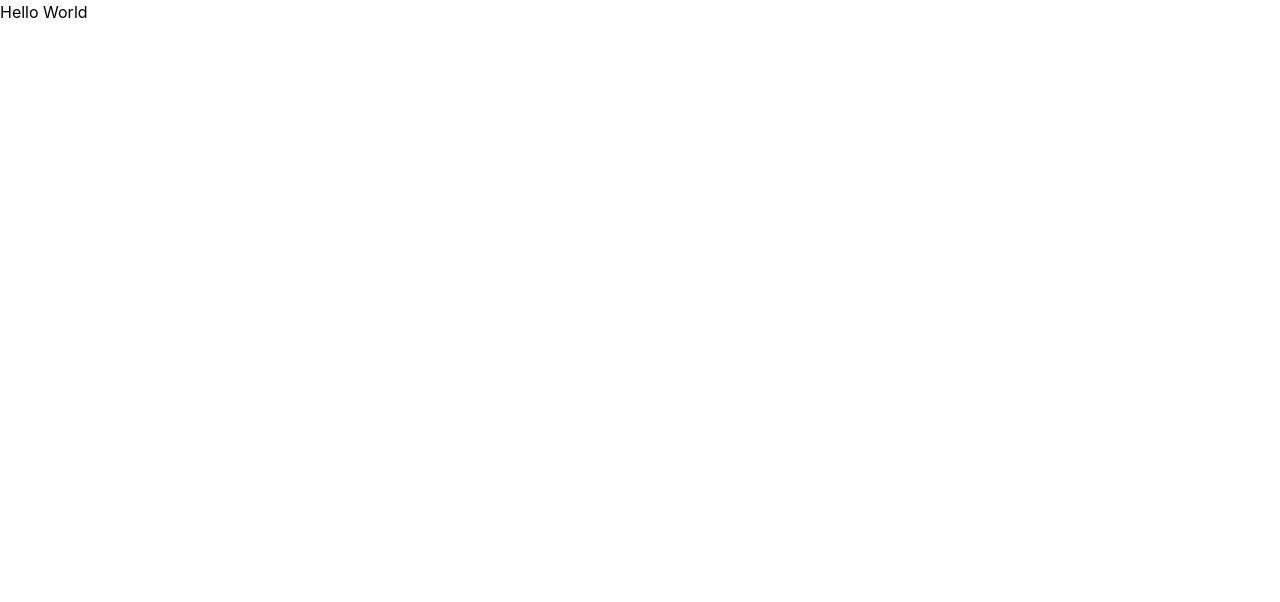
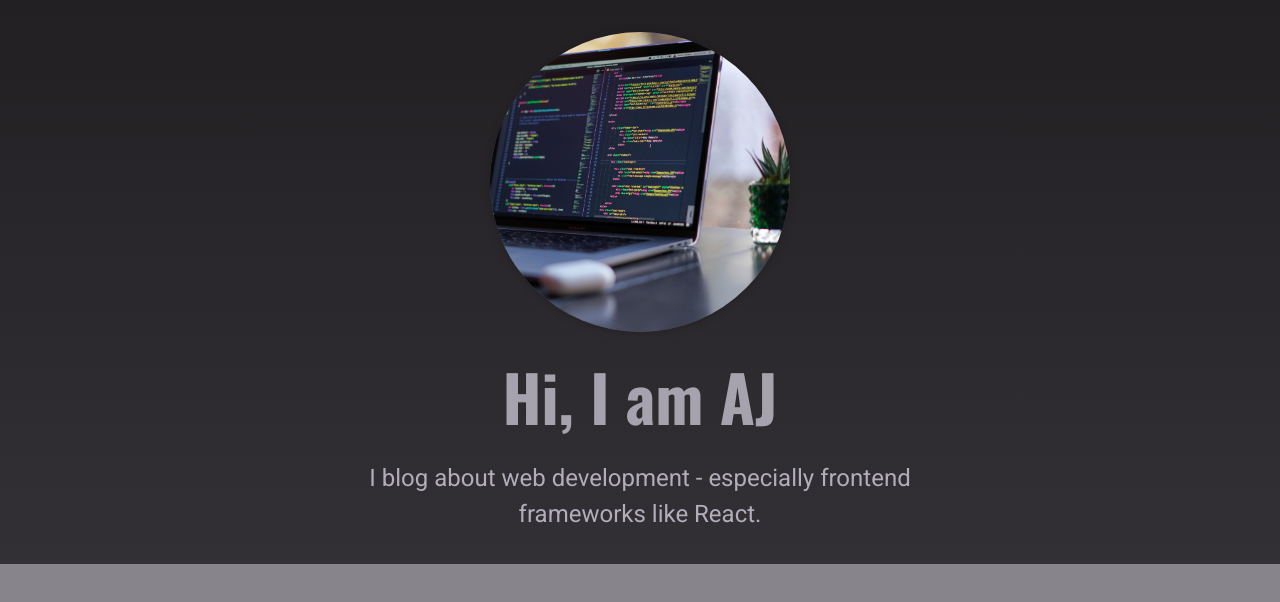
Before and after one commit to anukuljoshi/next-blog, a Next.js app: page / in a window 1280 px wide. Shown: the top 602 px of the page. Built offline with nearby package versions, Linux system fonts and the light colour scheme.

Commit message:
created page structure and hero section for home page

```diff
--- /dev/null
+++ b/components/home/FeaturedPosts.tsx
@@ -0,0 +1,9 @@
+const FeaturedPosts = () => {
+    return (
+        <div>
+
+        </div>
+    )
+}
+
+export default FeaturedPosts
--- /dev/null
+++ b/components/home/Hero.tsx
@@ -0,0 +1,24 @@
+import classes from "./css/Hero.module.css";
+import Image from "next/image";
+
+const Hero = () => {
+	return (
+		<section className={classes.hero}>
+			<div className={classes.image}>
+				<Image
+					src={"/images/site/hero-image.jpg"}
+					alt={"my image"}
+					width={500}
+					height={500}
+				/>
+			</div>
+			<h1>Hi, I am AJ</h1>
+			<p>
+				I blog about web development - especially frontend frameworks
+				like React.
+			</p>
+		</section>
+	);
+};
+
+export default Hero;
--- /dev/null
+++ b/components/home/css/Hero.module.css
@@ -0,0 +1,40 @@
+.hero {
+	text-align: center;
+	background-image: linear-gradient(
+		to bottom,
+		var(--color-grey-900),
+		var(--color-grey-800)
+	);
+	padding: var(--size-8) 0;
+}
+
+.image {
+	width: 300px;
+	height: 300px;
+	box-shadow: 0 1px 8px rgba(0, 0, 0, 0.2);
+	border-radius: 50%;
+	overflow: hidden;
+	background-color: var(--color-grey-700);
+	margin: auto;
+}
+
+.image img {
+	object-fit: cover;
+	object-position: top;
+	width: 100%;
+	height: 100%;
+}
+
+.hero h1 {
+	font-size: var(--size-16);
+	margin: var(--size-4) 0;
+	color: var(--color-grey-300);
+}
+
+.hero p {
+	font-size: var(--size-6);
+	color: var(--color-grey-200);
+	width: 90%;
+	max-width: 40rem;
+	margin: auto;
+}
--- /dev/null
+++ b/pages/contact.tsx
@@ -0,0 +1,9 @@
+const ContactPage = () => {
+	return (
+		<div>
+			<h1>Contact</h1>
+		</div>
+	);
+};
+
+export default ContactPage;
--- a/pages/index.tsx
+++ b/pages/index.tsx
@@ -1,10 +1,12 @@
 import type { NextPage } from "next";
+
+import Hero from "../components/home/Hero";
 
 const Home: NextPage = () => {
 	return (
-		<div>
-			<h1>Hello World</h1>
-		</div>
+		<>
+			<Hero />
+		</>
 	);
 };
 
--- /dev/null
+++ b/pages/posts/[slug].tsx
@@ -0,0 +1,9 @@
+const PostDetailPage = () => {
+	return (
+		<div>
+			<h1>Post Detail</h1>
+		</div>
+	);
+};
+
+export default PostDetailPage;
--- /dev/null
+++ b/pages/posts/index.tsx
@@ -0,0 +1,9 @@
+const PostListPage = () => {
+	return (
+		<div>
+			<h1>All Posts</h1>
+		</div>
+	);
+};
+
+export default PostListPage;
--- a/styles/globals.css
+++ b/styles/globals.css
@@ -1,8 +1,10 @@
+@import url("https://fonts.googleapis.com/css2?family=Oswald:wght@700&family=Roboto&family=Source+Sans+Pro:wght@300&display=swap");
+
 html,
 body {
 	padding: 0;
 	margin: 0;
-	font-family: -apple-system, BlinkMacSystemFont, Segoe UI, Roboto, Oxygen,
+	font-family: Roboto, -apple-system, BlinkMacSystemFont, Segoe UI, Roboto, Oxygen,
 		Ubuntu, Cantarell, Fira Sans, Droid Sans, Helvetica Neue, sans-serif;
 }
 
@@ -14,3 +16,58 @@ a {
 * {
 	box-sizing: border-box;
 }
+
+body {
+	--color-grey-50: hsl(265, 55%, 96%);
+	--color-grey-100: hsl(265, 19%, 88%);
+	--color-grey-200: hsl(265, 7%, 70%);
+	--color-grey-300: hsl(265, 6%, 66%);
+	--color-grey-400: hsl(265, 4%, 57%);
+	--color-grey-500: hsl(265, 3%, 53%);
+	--color-grey-600: hsl(265, 4%, 42%);
+	--color-grey-700: hsl(265, 4%, 31%);
+	--color-grey-800: hsl(276, 5%, 20%);
+	--color-grey-900: hsl(280, 5%, 13%);
+
+	--color-primary-50: #c8b3ce;
+	--color-primary-100: #a07aaa;
+	--color-primary-200: #884c97;
+	--color-primary-300: #843897;
+	--color-primary-400: #732392;
+	--color-primary-500: #5a097a;
+	--color-primary-600: #480264;
+	--color-primary-700: #3d0264;
+
+	--color-success-100: #a2f0bc;
+	--color-success-500: #12bd4b;
+
+	--color-error-100: #f1acc9;
+	--color-error-500: #a10c4a;
+
+	--size-1: 0.25rem;
+	--size-2: 0.5rem;
+	--size-3: 0.75rem;
+	--size-4: 1rem;
+	--size-5: 1.25rem;
+	--size-6: 1.5rem;
+	--size-8: 2rem;
+	--size-16: 4rem;
+	--size-20: 5rem;
+	--size-40: 10rem;
+
+	margin: 0;
+	background-color: var(--color-grey-500);
+	color: #252525;
+	font-family: "Roboto", sans-serif;
+}
+
+h1,
+h2,
+h3 {
+	font-family: "Oswald", "Roboto", sans-serif;
+}
+
+button {
+	font: inherit;
+	cursor: pointer;
+}
```
Also changed, not shown: components/home/css/FeaturedPosts.css (added, +17 -0 lines), public/images/site/hero-image.jpg (added).
